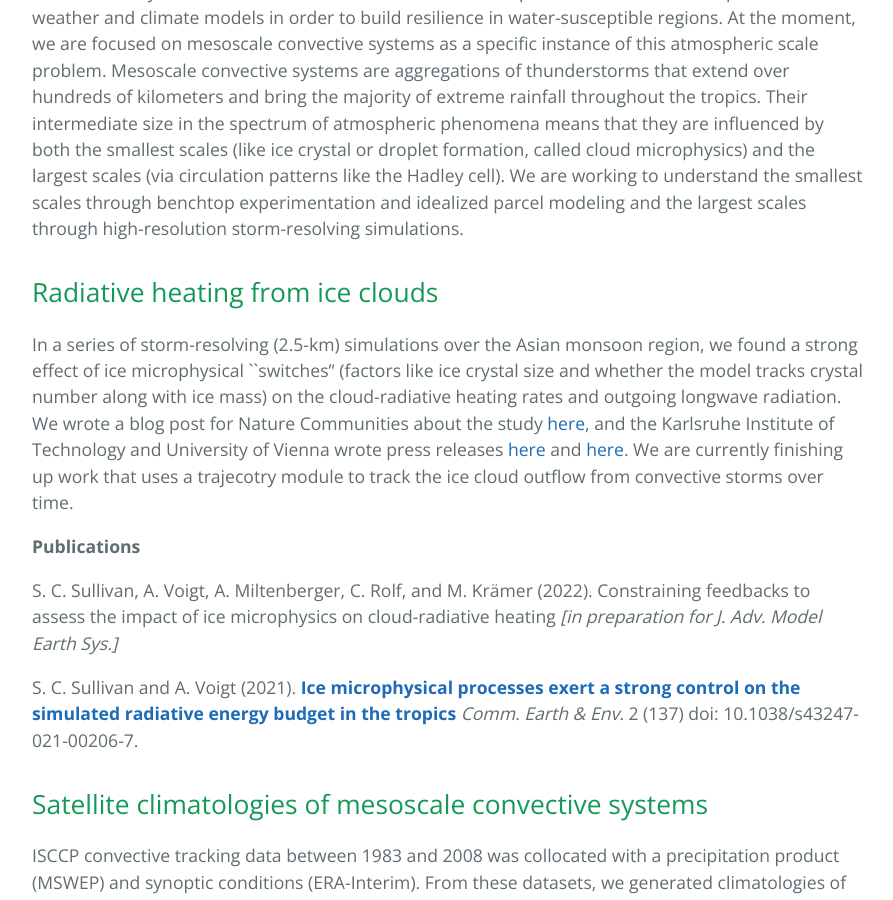
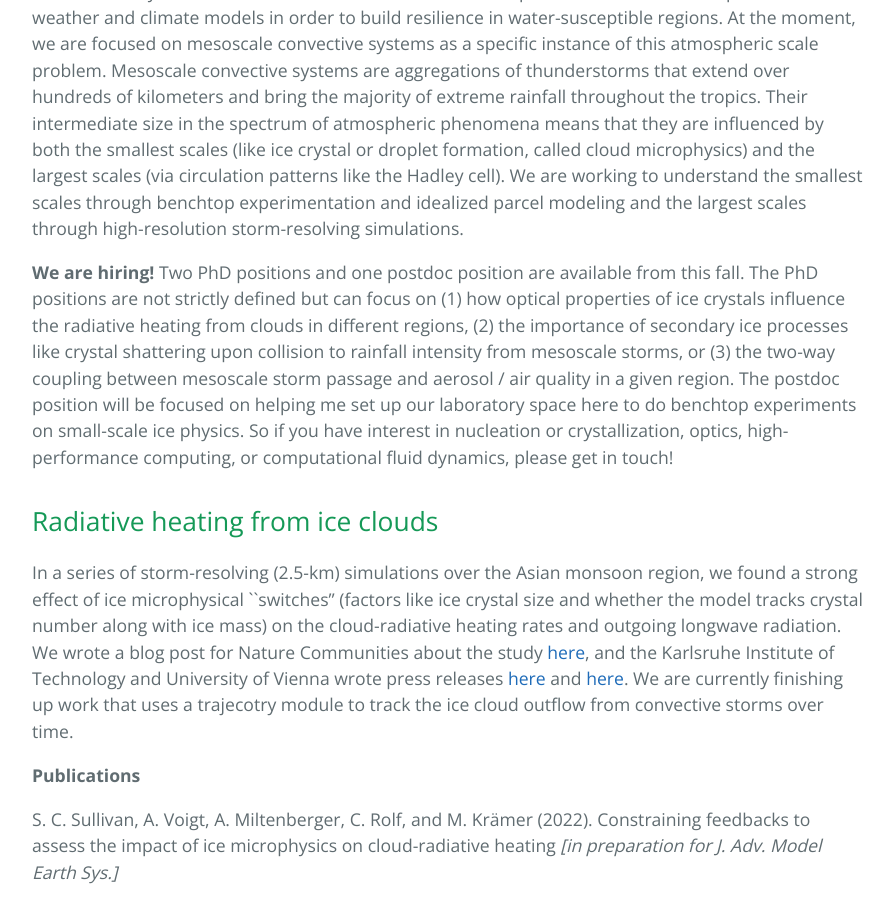
Before and after one commit to sylviasullivan/sylviasullivan.github.io, a Jekyll site: the page built from index.md, in a window 1280 px wide and 900 px high, scrolled down 737 px. Shown: the whole window, without its empty margins (192-1085 px from the left). Built offline with Jekyll 4.4.1, drawn with Linux system fonts in a browser that asks for light colours.

Commit message:
Add position descriptions to index.md

```diff
--- a/index.md
+++ b/index.md
@@ -7,6 +7,8 @@
 # Research
 
 We are broadly interested in scale interactions in the atmosphere and how best to represent these in weather and climate models in order to build resilience in water-susceptible regions. At the moment, we are focused on mesoscale convective systems as a specific instance of this atmospheric scale problem. Mesoscale convective systems are aggregations of thunderstorms that extend over hundreds of kilometers and bring the majority of extreme rainfall throughout the tropics. Their intermediate size in the spectrum of atmospheric phenomena means that they are influenced by both the smallest scales (like ice crystal or droplet formation, called cloud microphysics) and the largest scales (via circulation patterns like the Hadley cell). We are working to understand the smallest scales through benchtop experimentation and idealized parcel modeling and the largest scales through high-resolution storm-resolving simulations.
+
+**We are hiring!** Two PhD positions and one postdoc position are available from this fall. The PhD positions are not strictly defined but can focus on (1) how optical properties of ice crystals influence the radiative heating from clouds in different regions, (2) the importance of secondary ice processes like crystal shattering upon collision to rainfall intensity from mesoscale storms, or (3) the two-way coupling between mesoscale storm passage and aerosol / air quality in a given region. The postdoc position will be focused on helping me set up our laboratory space here to do benchtop experiments on small-scale ice physics. So if you have interest in nucleation or crystallization, optics, high-performance computing, or computational fluid dynamics, please get in touch!
 
 ## Radiative heating from ice clouds
 
```
